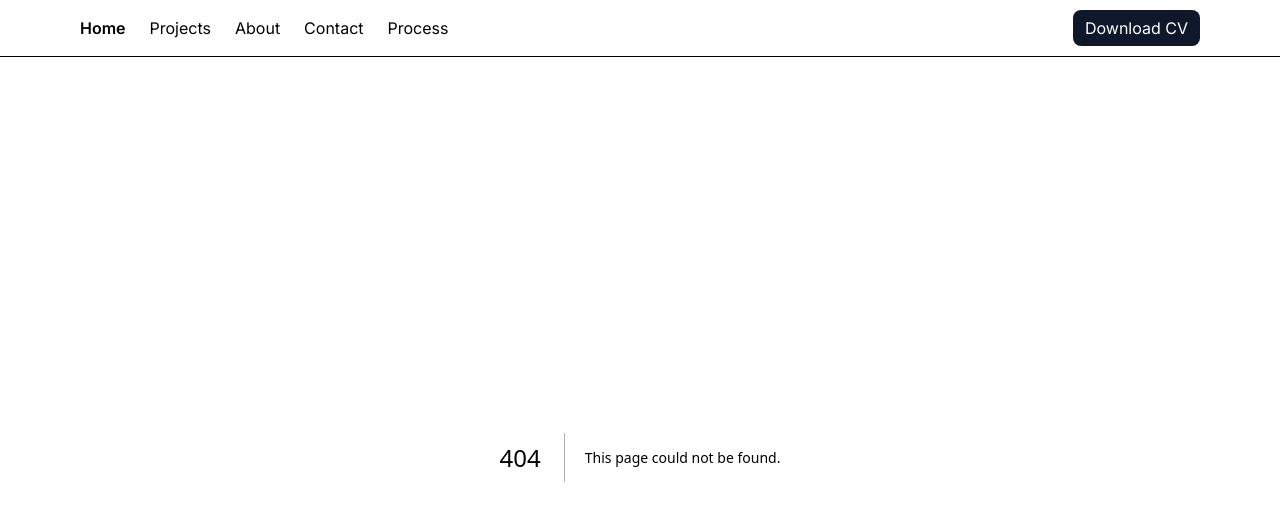
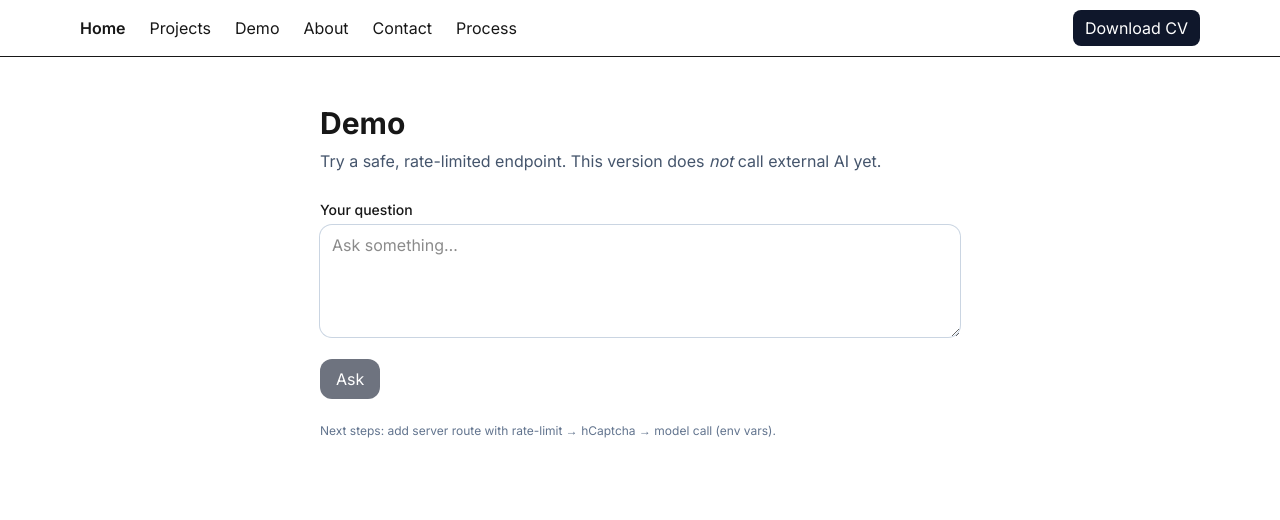
Before and after one commit to bugfreewaldo/osvaldo-portfolio, a Next.js app: page /demo in a window 1280 px wide. Before the commit this address had no page. Shown: the top 520 px of the page. Built offline with nearby package versions, Linux system fonts and the light colour scheme.

Commit message:
sitemap: add / demo

```diff
--- /dev/null
+++ b/src/app/api/demo/route.ts
@@ -0,0 +1,80 @@
+// Simple JSON API for /demo page (no external keys).
+// Adds a tiny per-IP rate limit to be safe for previews.
+
+import { NextRequest } from "next/server";
+
+export const runtime = "nodejs"; // use Node runtime for simple in-memory store
+
+const RL_LIMIT = 5; // max requests per window per IP
+const RL_WINDOW_MS = 60 * 60 * 1000; // 1 hour
+const bucket = new Map<string, { count: number; reset: number }>();
+
+function getIP(req: NextRequest): string {
+  const xff = req.headers.get("x-forwarded-for");
+  if (xff) return xff.split(",")[0].trim();
+  // fallback
+  return req.headers.get("x-real-ip") ?? "anon";
+}
+
+export async function POST(req: NextRequest) {
+  const ip = getIP(req);
+  const now = Date.now();
+  let entry = bucket.get(ip) ?? { count: 0, reset: now + RL_WINDOW_MS };
+
+  // reset window if expired
+  if (now > entry.reset) {
+    entry = { count: 0, reset: now + RL_WINDOW_MS };
+  }
+
+  entry.count += 1;
+  bucket.set(ip, entry);
+
+  if (entry.count > RL_LIMIT) {
+    return new Response(
+      JSON.stringify({ error: "Rate limit exceeded. Try again later." }),
+      {
+        status: 429,
+        headers: {
+          "Content-Type": "application/json",
+          "X-RateLimit-Limit": String(RL_LIMIT),
+          "X-RateLimit-Remaining": String(Math.max(0, RL_LIMIT - entry.count)),
+          "X-RateLimit-Reset": String(entry.reset),
+        },
+      }
+    );
+  }
+
+  let body: unknown;
+  try {
+    body = await req.json();
+  } catch {
+    return new Response(JSON.stringify({ error: "Invalid JSON body." }), {
+      status: 400,
+      headers: { "Content-Type": "application/json" },
+    });
+  }
+
+  const q =
+    body && typeof (body as any).q === "string"
+      ? ((body as any).q as string).trim()
+      : "";
+
+  if (!q) {
+    return new Response(JSON.stringify({ error: "Missing 'q' field." }), {
+      status: 400,
+      headers: { "Content-Type": "application/json" },
+    });
+  }
+
+  const snippet = q.length > 140 ? q.slice(0, 140) + "…" : q;
+
+  const answer =
+    `Demo response: I received your question — “${snippet}”.\n\n` +
+    `In the live version, this endpoint would call a model with guardrails, ` +
+    `RAG (if enabled), and logging (latency, cost).`;
+
+  return new Response(JSON.stringify({ answer }), {
+    status: 200,
+    headers: { "Content-Type": "application/json" },
+  });
+}
--- /dev/null
+++ b/src/app/demo/page.tsx
@@ -0,0 +1,85 @@
+"use client";
+
+import { useState } from "react";
+
+type Status = "idle" | "sending" | "ok" | "error";
+
+export default function DemoPage() {
+  const [q, setQ] = useState("");
+  const [a, setA] = useState<string>("");
+  const [status, setStatus] = useState<Status>("idle");
+  const [err, setErr] = useState<string | null>(null);
+
+  async function onSubmit(e: React.FormEvent<HTMLFormElement>) {
+    e.preventDefault();
+    setStatus("sending");
+    setErr(null);
+    setA("");
+
+    try {
+      const res = await fetch("/api/demo", {
+        method: "POST",
+        headers: { "Content-Type": "application/json", Accept: "application/json" },
+        body: JSON.stringify({ q }),
+      });
+
+      if (!res.ok) {
+        const body = (await res.json().catch(() => ({}))) as { error?: string };
+        throw new Error(body?.error || `Request failed (${res.status})`);
+      }
+
+      const body = (await res.json()) as { answer: string };
+      setA(body.answer);
+      setStatus("ok");
+    } catch (e) {
+      setErr(e instanceof Error ? e.message : "Something went wrong.");
+      setStatus("error");
+    }
+  }
+
+  return (
+    <main className="max-w-2xl mx-auto px-4 py-12">
+      <h1 className="text-3xl font-bold">Demo</h1>
+      <p className="text-slate-600 mt-2">
+        Try a safe, rate-limited endpoint. This version does <em>not</em> call external AI yet.
+      </p>
+
+      <form onSubmit={onSubmit} className="mt-6 space-y-4">
+        <label className="block">
+          <span className="text-sm font-medium">Your question</span>
+          <textarea
+            className="mt-1 w-full rounded-xl ring-1 ring-slate-300 px-3 py-2"
+            rows={4}
+            value={q}
+            onChange={(e) => setQ(e.target.value)}
+            placeholder="Ask something…"
+            required
+          />
+        </label>
+
+        <button
+          type="submit"
+          disabled={status === "sending" || !q.trim()}
+          className="px-4 py-2 rounded-xl bg-slate-900 text-white hover:bg-slate-700 disabled:opacity-60
+                     dark:bg-slate-100 dark:text-slate-900 dark:hover:bg-slate-200"
+        >
+          {status === "sending" ? "Thinking…" : "Ask"}
+        </button>
+
+        {err && <p className="text-sm text-red-600">{err}</p>}
+      </form>
+
+      {/* Answer box */}
+      {a && (
+        <div className="mt-6 p-4 rounded-2xl ring-1 ring-slate-200 dark:ring-slate-800 bg-white/60 dark:bg-slate-900/40">
+          <div className="text-sm text-slate-500">Answer</div>
+          <div className="mt-1 whitespace-pre-wrap">{a}</div>
+        </div>
+      )}
+
+      <p className="text-xs text-slate-500 mt-6">
+        Next steps: add server route with rate-limit → hCaptcha → model call (env vars).
+      </p>
+    </main>
+  );
+}
--- a/src/app/layout.tsx
+++ b/src/app/layout.tsx
@@ -48,6 +48,7 @@ export default function RootLayout({ children }: { children: React.ReactNode })
           <nav className="max-w-6xl mx-auto px-4 h-14 flex items-center gap-6">
   <Link href="/" className="font-semibold">Home</Link>
   <Link href="/projects">Projects</Link>
+  <Link href="/demo">Demo</Link>
   <Link href="/about">About</Link> {/* ← added */}
   <Link href="/contact">Contact</Link>
   <Link href="/process">Process</Link>
--- a/src/app/sitemap.ts
+++ b/src/app/sitemap.ts
@@ -7,7 +7,7 @@ export default function sitemap() {
     { url: `${base}/about`, lastModified: new Date(), changeFrequency: "yearly", priority: 0.4 },
     { url: `${base}/contact`, lastModified: new Date(), changeFrequency: "yearly", priority: 0.3 },
     { url: `${base}/process`, lastModified: new Date(), changeFrequency: "yearly", priority: 0.5 },
-
+    { url: `${base}/demo`, lastModified: new Date(), changeFrequency: "yearly", priority: 0.5 },
 
     // Project detail pages
     { url: `${base}/projects/mila-neonatal-llm`, lastModified: new Date(), changeFrequency: "monthly", priority: 0.7 },
```
